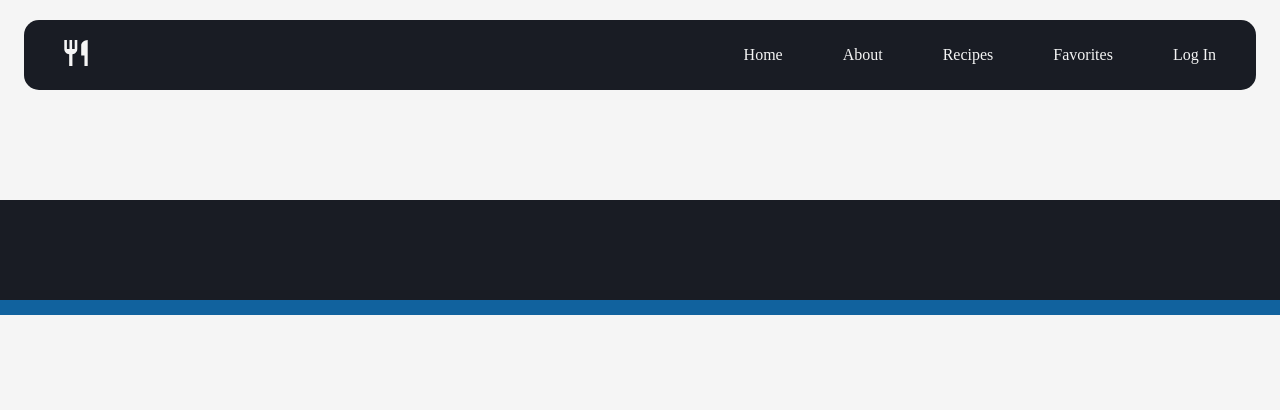
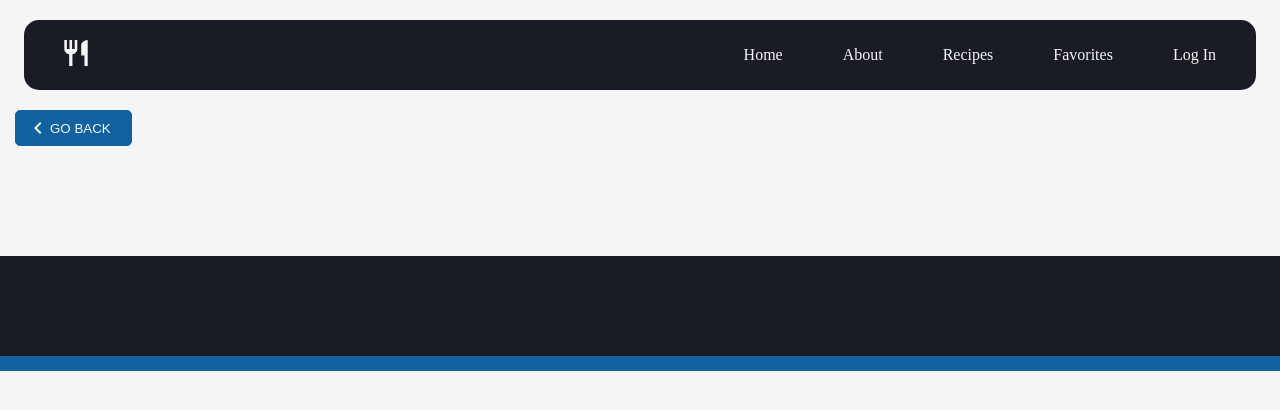
Before and after one commit to santiagobenedetti/recipe-guide, a React (Create React App) app: page /recipes/1 in a window 1280 px wide. Shown: the top 410 px of the page. Built offline with nearby package versions, Linux system fonts and the light colour scheme.

Commit message:
added goBackButton

```diff
--- /dev/null
+++ b/src/client/components/GoBackButton/GoBackButton.js
@@ -0,0 +1,20 @@
+import React from "react";
+import s from "./GoBackButton.module.css";
+import * as Icons from "@material-ui/icons";
+import {useHistory} from "react-router-dom";
+
+export default function GoBackButton() {
+
+  let history = useHistory();
+
+  const handleClick = () => {
+    history.goBack();
+  }
+
+  return(
+      <button className={s.goBack} onClick={handleClick}>
+        <Icons.KeyboardArrowLeft/>
+        <span>GO BACK</span>
+      </button>
+  )
+}
--- /dev/null
+++ b/src/client/components/GoBackButton/GoBackButton.module.css
@@ -0,0 +1,24 @@
+@import "../../vars.css";
+
+.goBack {
+    display: flex;
+    justify-content: center;
+    align-items: center;
+
+    padding: 5px 20px 5px 10px;
+    margin: 15px;
+
+    border: 1px solid var(--lapiz);
+    background: var(--lapiz);
+    color: var(--white);
+    border-radius: 5px;
+
+    cursor: pointer;
+
+    transition: background 150ms ease-in-out;
+}
+.goBack:hover {
+    background: var(--white);
+    color: var(--black);
+    border: 1px solid var(--black);
+}
--- a/src/client/components/RecipeDetail/RecipeDetail.js
+++ b/src/client/components/RecipeDetail/RecipeDetail.js
@@ -1,8 +1,11 @@
 import React from "react";
 import s from "./RecipeDetail.module.css";
+import GoBackButton from "../GoBackButton/GoBackButton";
 
 export default function RecipeDetail() {
   return(
-      <div></div>
+      <div>
+        <GoBackButton />
+      </div>
   )
 }
```
